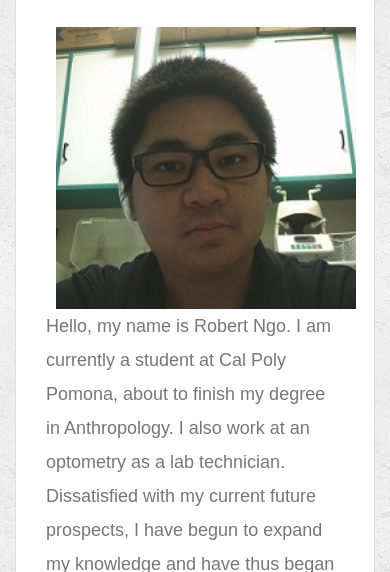
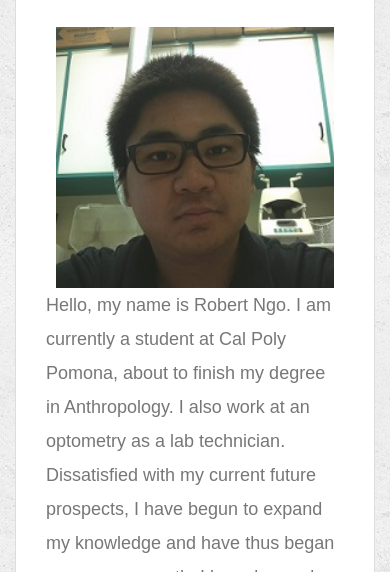
Before and after one commit to Phireous/portfolio1, a plain HTML site: page index.html in a window 390 px wide. Shown: the part 272-844 px from the top of the page. Drawn offline with Linux system fonts and the light colour scheme.

Commit message:
fixed image

```diff
--- a/assets/css/style.css
+++ b/assets/css/style.css
@@ -271,7 +271,7 @@ input[type=submit] {
   }
 
   .auth-image {
-    width: 300px;
+    width: auto;
   }
 
   .sidebar {
@@ -302,6 +302,15 @@ input[type=submit] {
     padding: 15px;
   }
 
+  .auth-image {
+    width: 100%;
+    padding-right: 20px;
+  }
+
+  p {
+    clear: both;
+  }
+
   .work {
     width: 547px;
   }
```
